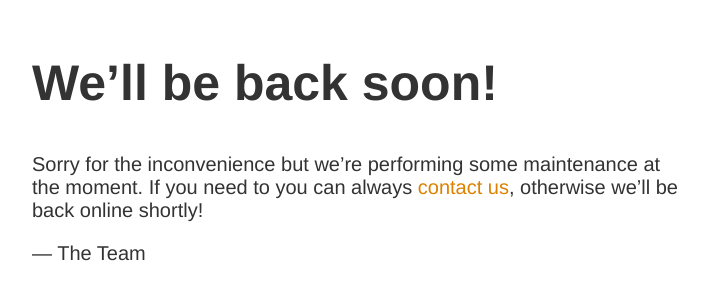
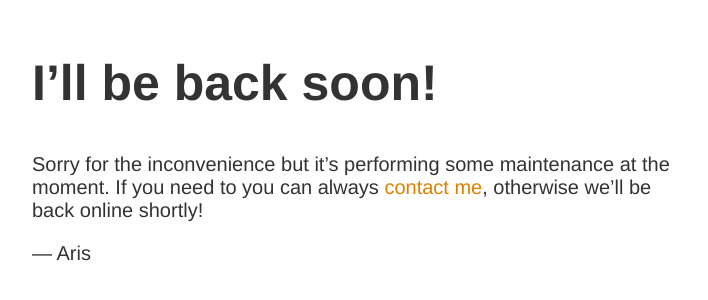
Before and after one commit to Annelies11/under-maintenance, a plain HTML site: page index.html in a window 1280 px wide. Shown: the part 146-446 px from the top of the page, without its empty margins (283-991 px from the left). Drawn offline with Linux system fonts and the light colour scheme.

Commit message:
Update index.html

```diff
--- a/index.html
+++ b/index.html
@@ -10,9 +10,9 @@
 </style>
 
 <article>
-    <h1>We&rsquo;ll be back soon!</h1>
+    <h1>I&rsquo;ll be back soon!</h1>
     <div>
-        <p>Sorry for the inconvenience but we&rsquo;re performing some maintenance at the moment. If you need to you can always <a href="mailto:#">contact us</a>, otherwise we&rsquo;ll be back online shortly!</p>
-        <p>&mdash; The Team</p>
+        <p>Sorry for the inconvenience but it&rsquo;s performing some maintenance at the moment. If you need to you can always <a href="https://www.instagram.com/aris_mahmvdi/">contact me</a>, otherwise we&rsquo;ll be back online shortly!</p>
+        <p>&mdash; Aris</p>
     </div>
 </article>
```
